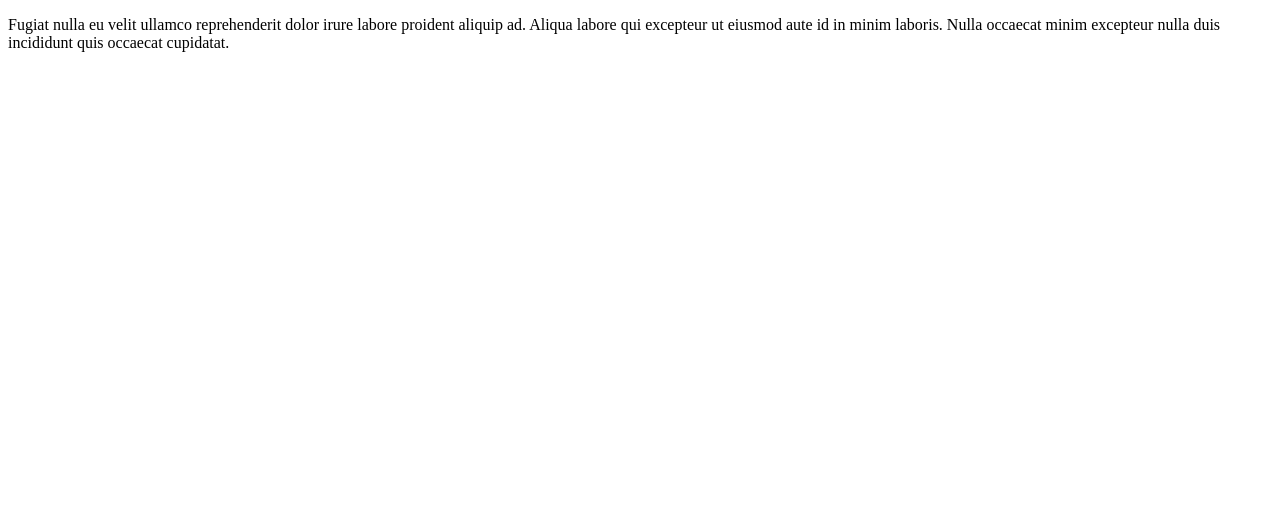
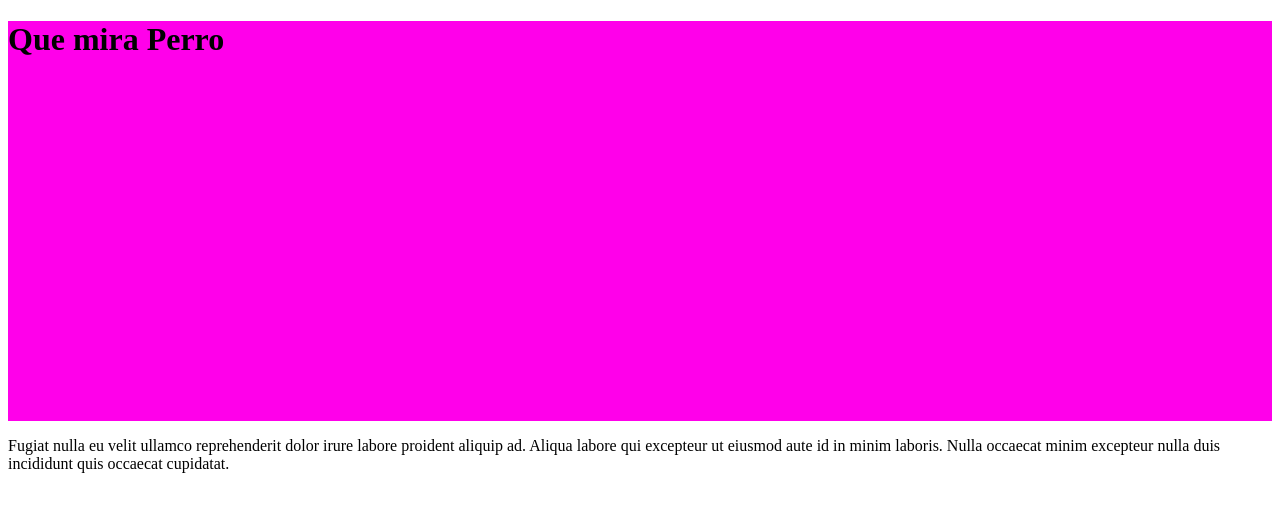
Before and after one commit to RodrigoMagallan/sesion3, a plain HTML site: page index.html in a window 1280 px wide. Drawn offline with Linux system fonts and the light colour scheme.

Commit message:
Estilos agregados a header

```diff
--- a/index.html
+++ b/index.html
@@ -8,8 +8,8 @@
     <title>Document</title>
 </head>
 <body>
-    <header>
-        <nav></nav>
+    <header class="container-header">
+        <h1>Que mira Perro</h1>
     </header>
     <main>
 
--- a/styles.css
+++ b/styles.css
@@ -0,0 +1,9 @@
+    .container-header{
+        width: 100%;
+        height: 400px;
+        background-color: rgb(255, 0, 234);
+    }
+
+    h1{
+        align-content: center;
+    }
```
